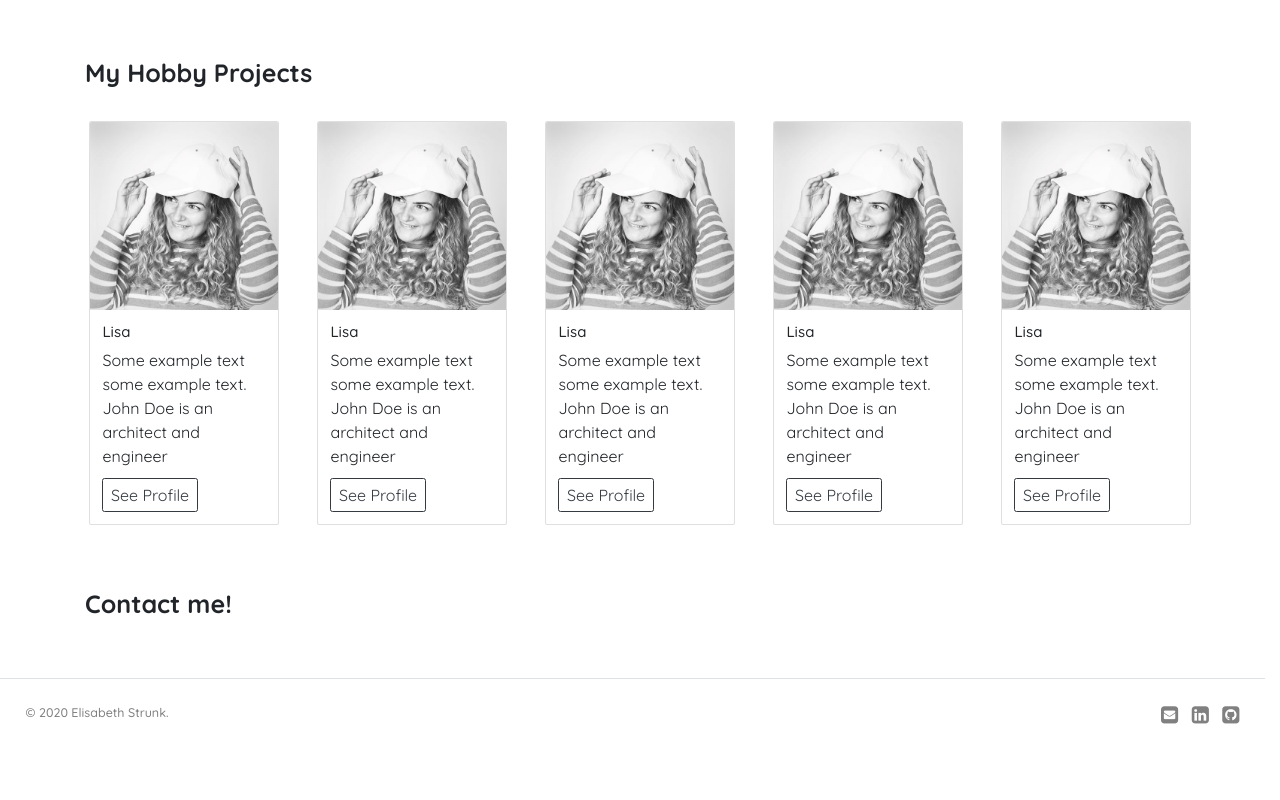
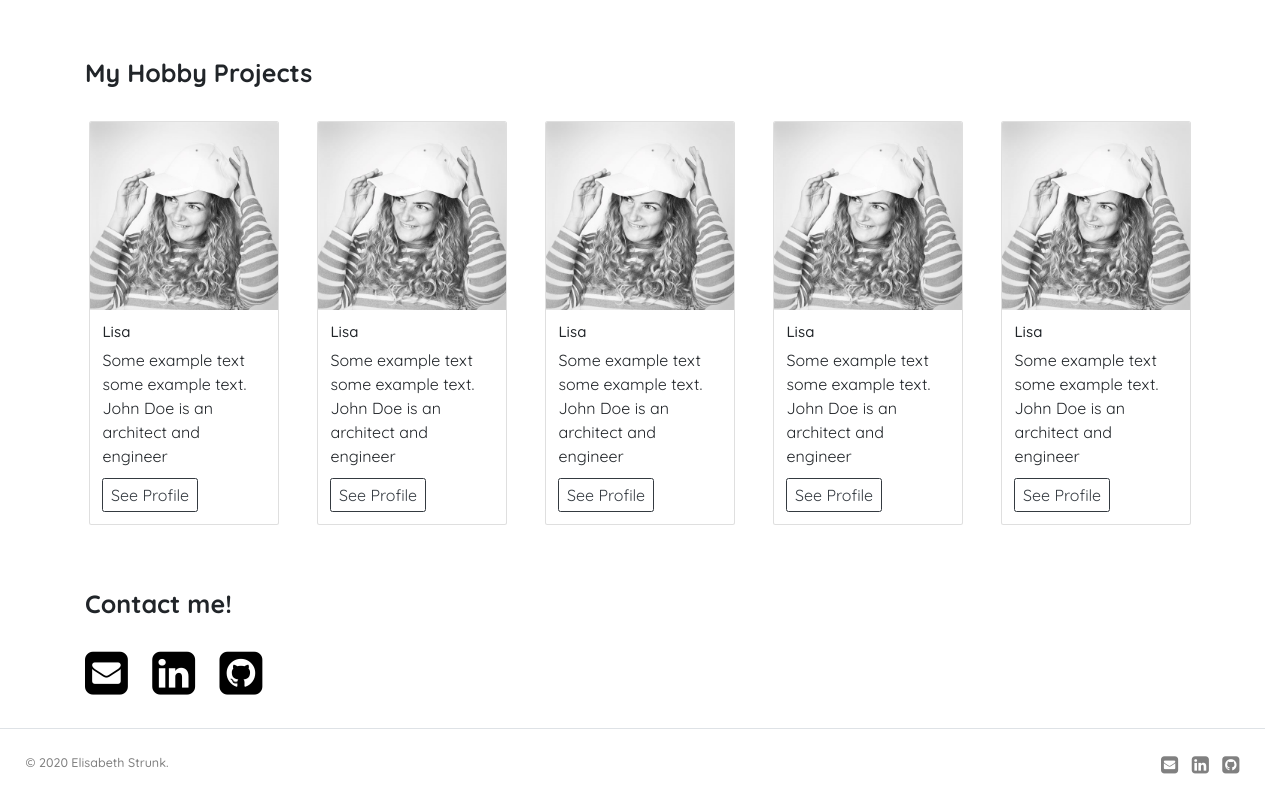
Before and after one commit to ElisabethStrunk/PortfolioWebsite, a plain HTML site: page index.html in a window 1280 px wide. Shown: the part 1785-2585 px from the top of the page. Before the commit the page ends 2535 px from the top, so only its background shows below. Drawn offline with nearby package versions, Linux system fonts and the light colour scheme.

Commit message:
feature: added content for "Contact" section

```diff
--- a/index.html
+++ b/index.html
@@ -161,7 +161,15 @@
   <div id="Contact" class="section">
     <h1>Contact me!</h1>
     <br>
-
+    <a href="mailto:elisabeth.maria.strunk@gmail.com" target="_blank">
+      <i class="fa fa-envelope-square" data-toggle="tooltip" data-placement="top" title="Email"></i>
+    </a>
+    <a href="www.linkedin.com/in/elisabeth-strunk" target="_blank">
+      <i class="fa fa-linkedin-square" data-toggle="tooltip" data-placement="top" title="LinkedIn"></i>
+    </a>
+    <a href="https://github.com/ElisabethStrunk" target="_blank">
+      <i class="fa fa-github-square" data-toggle="tooltip" data-placement="top" title="GitHub"></i>
+    </a>
   </div>
 </div>
 
--- a/style.css
+++ b/style.css
@@ -3,17 +3,20 @@
 
 @media screen and (min-width:1600px) {
     body,
-    .btn { font-size: 20px; }
+    .btn,
+    .tooltip { font-size: 20px; }
 }
 
 @media screen and (min-width:751px) and (max-width:1599px) {
     body,
-    .btn { font-size: 16px; }
+    .btn,
+    .tooltip { font-size: 16px; }
 }
 
 @media screen and (max-width:750px) {
 	body,
-    .btn { font-size: 14px; }
+    .btn,
+    .tooltip { font-size: 14px; }
 }
 
 h1,
@@ -36,6 +39,11 @@ h2 {
     padding: 2%;
 }
 
+.section .fa {
+    font-size: 5rem;
+    color: black;
+    margin: 0 2rem 0 0;
+}
 
 .footer .fa {
     font-size: 2rem;
```
